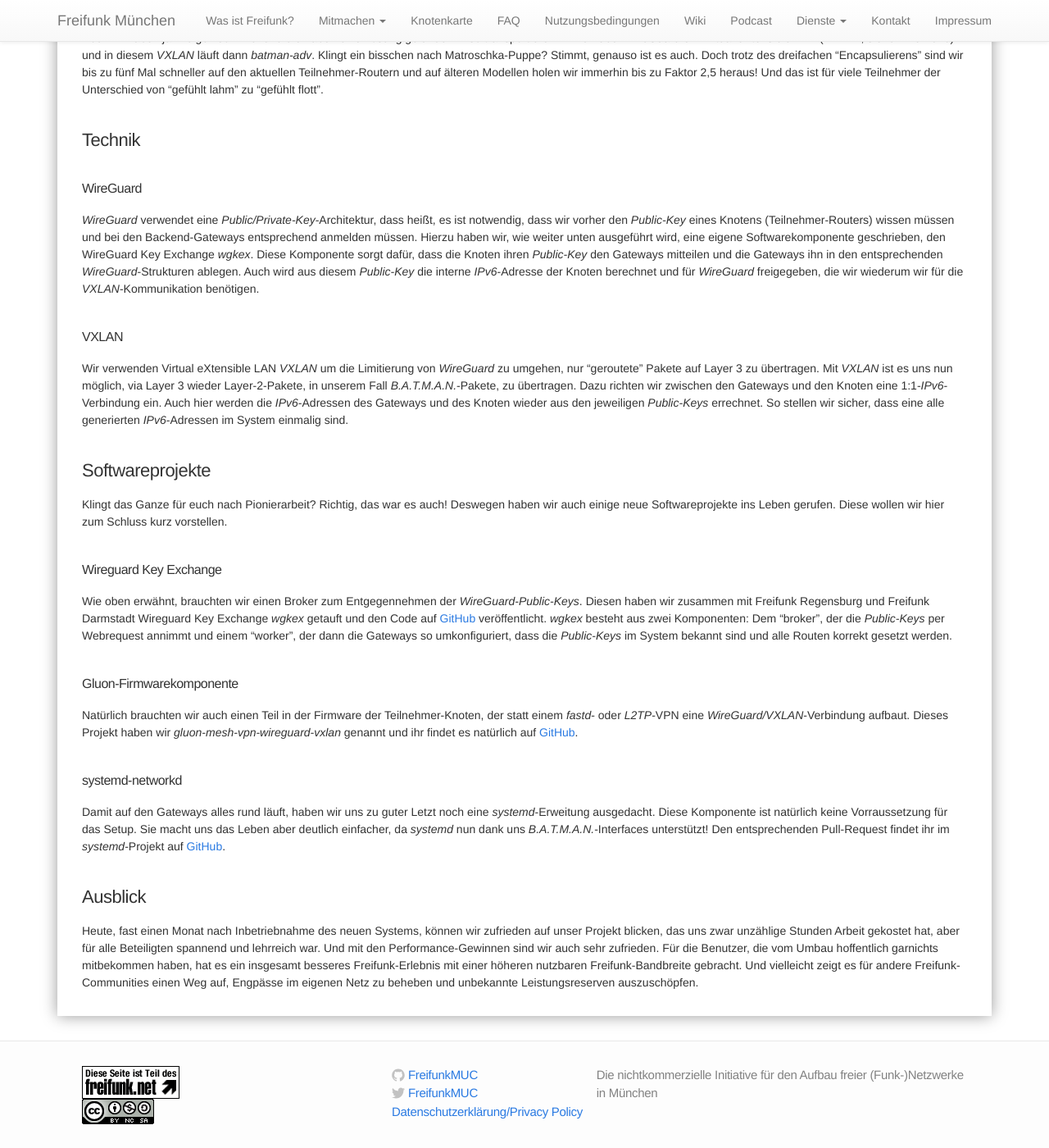
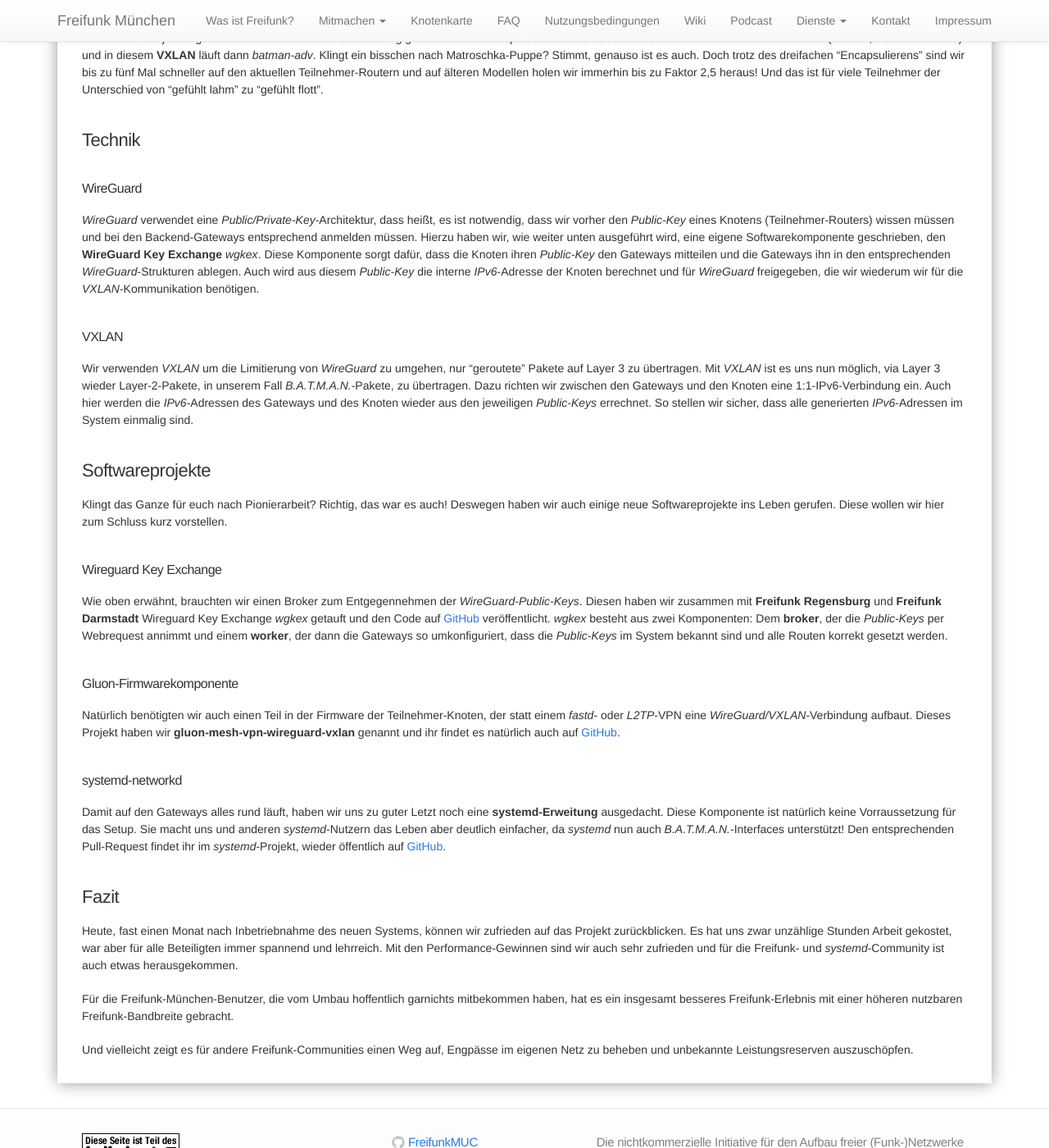
Before and after one commit to freifunkMUC/freifunkmuc.github.io, a Jekyll site: the page built from _posts/2020-12-03-wireguard-firmware.markdown, in a window 1280 px wide and 1400 px high, scrolled down 514 px. Shown: the whole window at 82% size. Built offline with Jekyll 4.4.1, drawn with Linux system fonts in a browser that asks for light colours; some of the changed text lies outside the part shown.

Commit message:
Weitere kleine Änderungen

```diff
--- a/_posts/2020-12-03-wireguard-firmware.markdown
+++ b/_posts/2020-12-03-wireguard-firmware.markdown
@@ -6,36 +6,38 @@ categories: freifunkmuc
 ---
 ### Überblick
 
-Am 19.11.2020 war es dann soweit: Wir haben unser komplettes Netzwerk von _fastd_-VPN auf _WireGuard_-VPN umgestellt. Was einfach klingt, war überhaupt nicht einfach. Viele Softwarekomponenten auf unseren Servern und auf den Teilnehmer-Routern mussten neu eingebunden und angepasst werden. Vor allem mussten viele, viele Tests durchgeführt werden, um dieses Projekt zu verwirklichen.
+Am 19.11.2020 war es dann soweit: Wir haben unser komplettes Netzwerk von _fastd_-VPN auf **WireGuard-VPN** umgestellt. Was einfach klingt, war überhaupt nicht einfach. Viele Softwarekomponenten auf unseren Servern und auf den Teilnehmer-Routern mussten neu eingebunden und angepasst werden. Vor allem mussten viele, viele Tests durchgeführt werden, um dieses Projekt zu verwirklichen.
 
 Alles begann mit der Idee, Freifunk München für die Benutzer endlich schneller zu machen und das volle Potential der Teilnehmer-Router und Gateways im Backend abzurufen. Zudem stand ein größerer Umbau der Server-Infrastruktur an und so ergab es sich, dass sich unser Team sowieso mit dem gesamten FFMUC-Ökosystem auseinandersetzen musste.
 
-Es war uns klar, dass es mit der vorhandenen VPN-Technik nicht möglich wäre, mehr Leistung herauszuholen. Deswegen suchten wir Alternativen zum bestehenden _fastd_-Anstatz und wurden bei _WireGuard_ fündig. Aber vorher gab ein großes Problem zu lösen: _WireGuard_ transportiert nur Layer-3-Verbindungen und keine Layer-2-Verbindungen, die wir aber für das von uns eingesetzte Meshprotokoll, B.A.T.M.A.N.-Advanced _batman-adv_, benötigen.
+Es war uns klar, dass es mit der vorhandenen VPN-Technik nicht möglich wäre, mehr Leistung herauszuholen. Deswegen suchten wir Alternativen zum bestehenden _fastd_-Anstatz und wurden bei [WireGuard](https://www.wireguard.com/) fündig. Aber vorher gab ein großes Problem zu lösen: _WireGuard_ transportiert nur Layer-3-Verbindungen und keine Layer-2-Verbindungen, die wir aber für das von uns eingesetzte Meshprotokoll, **B.A.T.M.A.N.-Advanced** _batman-adv_, benötigen.
 
-Aber wir haben ja findige Techniker und die haben eine Lösung gefunden! Also transportieren wir nun über WireGuard ein Virtual eXtensible LAN (_VXLAN_, siehe RFC 7348) und in diesem _VXLAN_ läuft dann _batman-adv_. Klingt ein bisschen nach Matroschka-Puppe? Stimmt, genauso ist es auch. Doch trotz des dreifachen "Encapsulierens" sind wir bis zu fünf Mal schneller auf den aktuellen Teilnehmer-Routern und auf älteren Modellen holen wir immerhin bis zu Faktor 2,5 heraus! Und das ist für viele Teilnehmer der Unterschied von "gefühlt lahm" zu "gefühlt flott".
+Aber wir haben ja findige Techniker und die haben eine Lösung gefunden! Also transportieren wir nun über _WireGuard_ ein **Virtual eXtensible LAN** (_VXLAN_, siehe [RFC 7348](https://tools.ietf.org/html/rfc7348)) und in diesem **VXLAN** läuft dann _batman-adv_. Klingt ein bisschen nach Matroschka-Puppe? Stimmt, genauso ist es auch. Doch trotz des dreifachen "Encapsulierens" sind wir bis zu fünf Mal schneller auf den aktuellen Teilnehmer-Routern und auf älteren Modellen holen wir immerhin bis zu Faktor 2,5 heraus! Und das ist für viele Teilnehmer der Unterschied von "gefühlt lahm" zu "gefühlt flott".
 
 ### Technik
 
 #### WireGuard
-_WireGuard_ verwendet eine _Public/Private-Key_-Architektur, dass heißt, es ist notwendig, dass wir vorher den _Public-Key_ eines Knotens (Teilnehmer-Routers) wissen müssen und bei den Backend-Gateways entsprechend anmelden müssen. Hierzu haben wir, wie weiter unten ausgeführt wird, eine eigene Softwarekomponente geschrieben, den WireGuard Key Exchange _wgkex_. Diese Komponente sorgt dafür, dass die Knoten ihren _Public-Key_ den Gateways mitteilen und die Gateways ihn in den entsprechenden _WireGuard_-Strukturen ablegen. Auch wird aus diesem _Public-Key_ die interne _IPv6_-Adresse der Knoten berechnet und für _WireGuard_ freigegeben, die wir wiederum wir für die _VXLAN_-Kommunikation benötigen.
+_WireGuard_ verwendet eine _Public/Private-Key_-Architektur, dass heißt, es ist notwendig, dass wir vorher den _Public-Key_ eines Knotens (Teilnehmer-Routers) wissen müssen und bei den Backend-Gateways entsprechend anmelden müssen. Hierzu haben wir, wie weiter unten ausgeführt wird, eine eigene Softwarekomponente geschrieben, den **WireGuard Key Exchange** _wgkex_. Diese Komponente sorgt dafür, dass die Knoten ihren _Public-Key_ den Gateways mitteilen und die Gateways ihn in den entsprechenden _WireGuard_-Strukturen ablegen. Auch wird aus diesem _Public-Key_ die interne _IPv6_-Adresse der Knoten berechnet und für _WireGuard_ freigegeben, die wir wiederum wir für die _VXLAN_-Kommunikation benötigen.
 
 #### VXLAN
-Wir verwenden Virtual eXtensible LAN _VXLAN_ um die Limitierung von _WireGuard_ zu umgehen, nur "geroutete" Pakete auf Layer 3 zu übertragen. Mit _VXLAN_ ist es uns nun möglich, via Layer 3 wieder Layer-2-Pakete, in unserem Fall _B.A.T.M.A.N._-Pakete, zu übertragen. Dazu richten wir zwischen den Gateways und den Knoten eine 1:1-_IPv6_-Verbindung ein. Auch hier werden die _IPv6_-Adressen des Gateways und des Knoten wieder aus den jeweiligen _Public-Keys_ errechnet. So stellen wir sicher, dass eine alle generierten _IPv6_-Adressen im System einmalig sind.
+Wir verwenden _VXLAN_ um die Limitierung von _WireGuard_ zu umgehen, nur "geroutete" Pakete auf Layer 3 zu übertragen. Mit _VXLAN_ ist es uns nun möglich, via Layer 3 wieder Layer-2-Pakete, in unserem Fall _B.A.T.M.A.N._-Pakete, zu übertragen. Dazu richten wir zwischen den Gateways und den Knoten eine 1:1-IPv6-Verbindung ein. Auch hier werden die _IPv6_-Adressen des Gateways und des Knoten wieder aus den jeweiligen _Public-Keys_ errechnet. So stellen wir sicher, dass alle generierten _IPv6_-Adressen im System einmalig sind.
 
 ### Softwareprojekte
 
 Klingt das Ganze für euch nach Pionierarbeit? Richtig, das war es auch! Deswegen haben wir auch einige neue Softwareprojekte ins Leben gerufen. Diese wollen wir hier zum Schluss kurz vorstellen.
 
 #### Wireguard Key Exchange
-Wie oben erwähnt, brauchten wir einen Broker zum Entgegennehmen der _WireGuard-Public-Keys_. Diesen haben wir zusammen mit Freifunk Regensburg und Freifunk Darmstadt Wireguard Key Exchange _wgkex_ getauft und den Code auf [GitHub](https://github.com/freifunkMUC/wgkex) veröffentlicht. _wgkex_ besteht aus zwei Komponenten: Dem "broker", der die _Public-Keys_ per Webrequest annimmt und einem "worker", der dann die Gateways so umkonfiguriert, dass die _Public-Keys_ im System bekannt sind und alle Routen korrekt gesetzt werden.
+Wie oben erwähnt, brauchten wir einen Broker zum Entgegennehmen der _WireGuard-Public-Keys_. Diesen haben wir zusammen mit **Freifunk Regensburg** und **Freifunk Darmstadt** Wireguard Key Exchange _wgkex_ getauft und den Code auf [GitHub](https://github.com/freifunkMUC/wgkex) veröffentlicht. _wgkex_ besteht aus zwei Komponenten: Dem **broker**, der die _Public-Keys_ per Webrequest annimmt und einem **worker**, der dann die Gateways so umkonfiguriert, dass die _Public-Keys_ im System bekannt sind und alle Routen korrekt gesetzt werden.
 
 #### Gluon-Firmwarekomponente
-Natürlich brauchten wir auch einen Teil in der Firmware der Teilnehmer-Knoten, der statt einem _fastd_- oder _L2TP_-VPN eine _WireGuard/VXLAN_-Verbindung aufbaut. Dieses Projekt haben wir _gluon-mesh-vpn-wireguard-vxlan_ genannt und ihr findet es natürlich auf [GitHub](https://github.com/freifunkMUC/gluon-mesh-vpn-wireguard).
+Natürlich benötigten wir auch einen Teil in der Firmware der Teilnehmer-Knoten, der statt einem _fastd_- oder _L2TP_-VPN eine _WireGuard/VXLAN_-Verbindung aufbaut. Dieses Projekt haben wir **gluon-mesh-vpn-wireguard-vxlan** genannt und ihr findet es natürlich auch auf [GitHub](https://github.com/freifunkMUC/gluon-mesh-vpn-wireguard).
 
 #### systemd-networkd
-Damit auf den Gateways alles rund läuft, haben wir uns zu guter Letzt noch eine _systemd_-Erweitung ausgedacht. Diese Komponente ist natürlich keine Vorraussetzung für das Setup. Sie macht uns das Leben aber deutlich einfacher, da _systemd_ nun dank uns _B.A.T.M.A.N._-Interfaces unterstützt! Den entsprechenden Pull-Request findet ihr im _systemd_-Projekt auf [GitHub](https://github.com/systemd/systemd/pull/17252).
+Damit auf den Gateways alles rund läuft, haben wir uns zu guter Letzt noch eine **systemd-Erweitung** ausgedacht. Diese Komponente ist natürlich keine Vorraussetzung für das Setup. Sie macht uns und anderen _systemd_-Nutzern das Leben aber deutlich einfacher, da _systemd_ nun auch _B.A.T.M.A.N._-Interfaces unterstützt! Den entsprechenden Pull-Request findet ihr im _systemd_-Projekt, wieder öffentlich auf [GitHub](https://github.com/systemd/systemd/pull/17252).
 
-### Ausblick
-Heute, fast einen Monat nach Inbetriebnahme des neuen Systems, können wir zufrieden auf unser Projekt blicken, das uns zwar unzählige Stunden Arbeit gekostet hat, aber für alle Beteiligten spannend und lehrreich war. Und mit den Performance-Gewinnen sind wir auch sehr zufrieden.
-Für die Benutzer, die vom Umbau hoffentlich garnichts mitbekommen haben, hat es ein insgesamt besseres Freifunk-Erlebnis mit einer höheren nutzbaren Freifunk-Bandbreite gebracht.
+### Fazit
+Heute, fast einen Monat nach Inbetriebnahme des neuen Systems, können wir zufrieden auf das Projekt zurückblicken. Es hat uns zwar unzählige Stunden Arbeit gekostet, war aber für alle Beteiligten immer spannend und lehrreich. Mit den Performance-Gewinnen sind wir auch sehr zufrieden und für die Freifunk- und _systemd_-Community ist auch etwas herausgekommen.
+
+Für die Freifunk-München-Benutzer, die vom Umbau hoffentlich garnichts mitbekommen haben, hat es ein insgesamt besseres Freifunk-Erlebnis mit einer höheren nutzbaren Freifunk-Bandbreite gebracht.
+
 Und vielleicht zeigt es für andere Freifunk-Communities einen Weg auf, Engpässe im eigenen Netz zu beheben und unbekannte Leistungsreserven auszuschöpfen.
```
